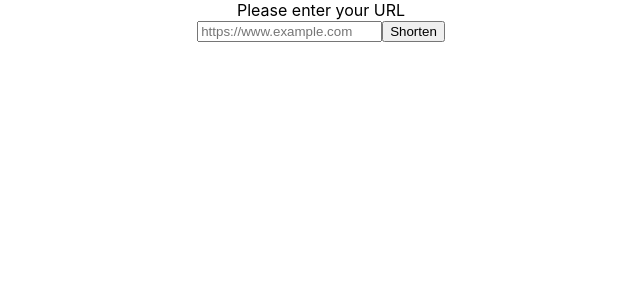
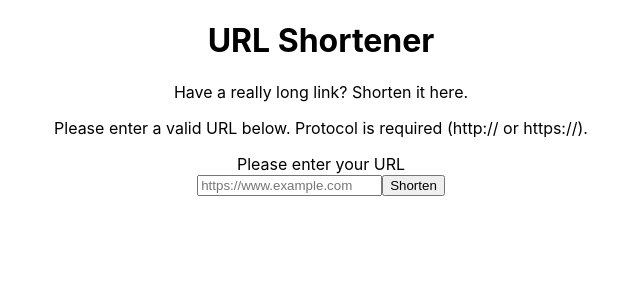
Before and after one commit to bry-oc/heroku-url-shortener, a React (Create React App) app in the folder client/: page / in a window 1280 px wide. Shown: the top 300 px of the page, without its empty margins (319-959 px from the left). Built offline with nearby package versions, Linux system fonts and the light colour scheme.

Commit message:
Added title and usage explanation

```diff
--- a/client/src/App.js
+++ b/client/src/App.js
@@ -1,9 +1,13 @@
 import './App.css';
-import FormDisplay from './components/formDisplay.js'
+import FormDisplay from './components/formDisplay.js';
+import Title from './components/title.js';
+import Usage from './components/usage.js';
 
 function App() {
   return (
-    <div className="App">
+    <div className="App container">
+      <Title />
+      <Usage />
       <FormDisplay />
     </div>
   );
--- a/client/src/components/formDisplay.js
+++ b/client/src/components/formDisplay.js
@@ -31,7 +31,6 @@ function FormDisplay(){
                             setText(baseURL + "api/shorturl/" + data.short_url);
                             setDisplay("Copy");
                         } else {
-                            setText(data.error);
                             setWarning("Please provide a valid URL");
                         }
                     })
@@ -64,6 +63,7 @@ function FormDisplay(){
             setDisplay("Shorten");
             setWarning("");
         }
+        setWarning("");
     }
 
 
@@ -73,7 +73,7 @@ function FormDisplay(){
     //submit input will change to copied
     //if text input is cleared, reset
     return(
-        <div>
+        <div className="wrapper">
             <form onSubmit={createShortUrl}>
                 <label for="url">Please enter your URL</label><br></br>
                 <input type="text" id="url" placeholder="https://www.example.com" onChange={handleChange} onFocus={handleFocus} onKeyDown={handleKeyDown} value={text} ref={textInputRef}></input>
--- /dev/null
+++ b/client/src/components/title.js
@@ -0,0 +1,9 @@
+function Title(){
+    return(
+        <div className="wrapper">
+            <h1>URL Shortener</h1>
+        </div>
+    )
+}
+
+export default Title;
--- /dev/null
+++ b/client/src/components/usage.js
@@ -0,0 +1,10 @@
+function Usage(){
+    return(
+        <div className="wrapper">
+            <p>Have a really long link?  Shorten it here.</p>
+            <p>Please enter a valid URL below. Protocol is required (http:// or https://).</p>
+        </div>
+    )
+}
+
+export default Usage;
```
